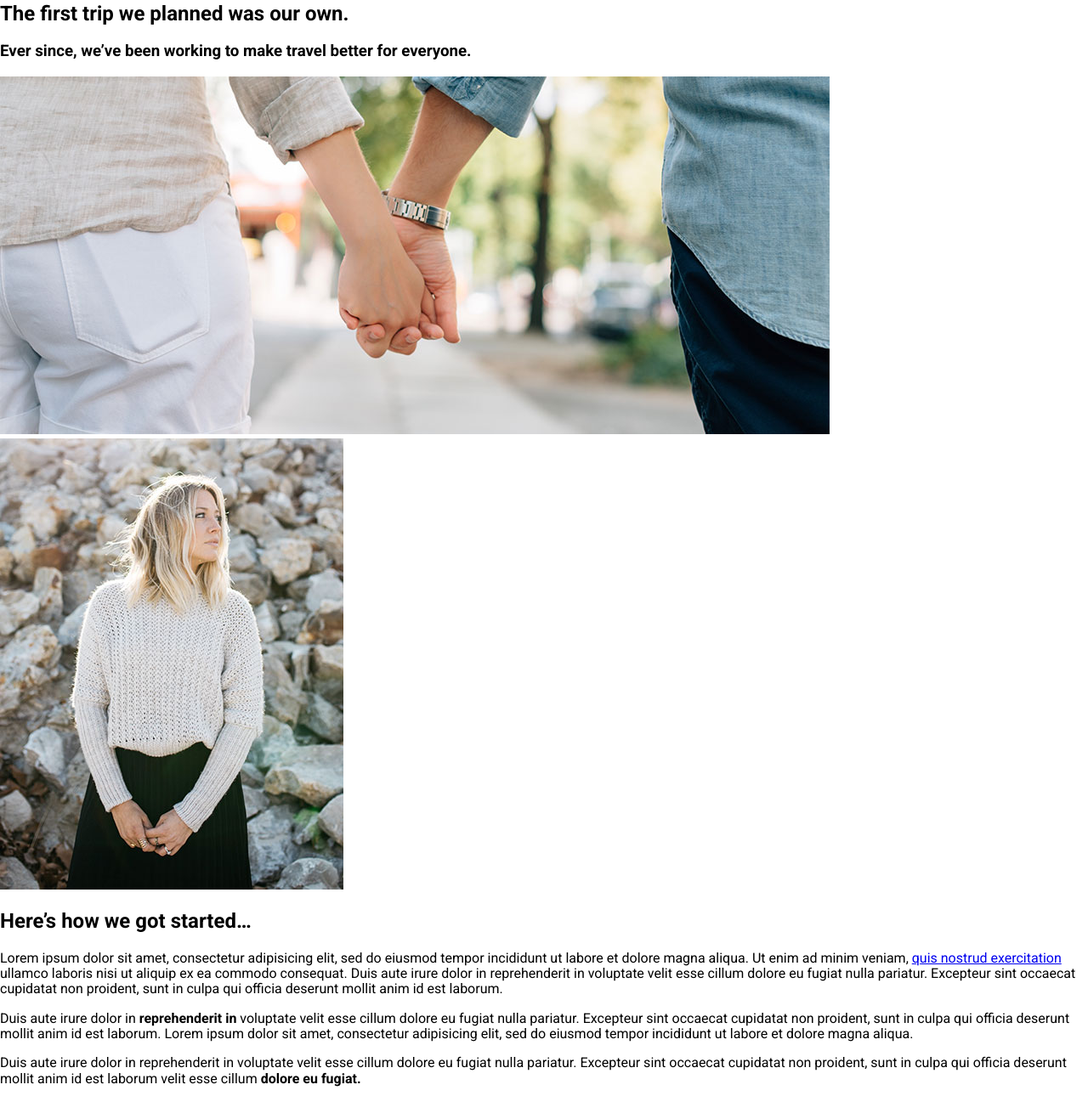
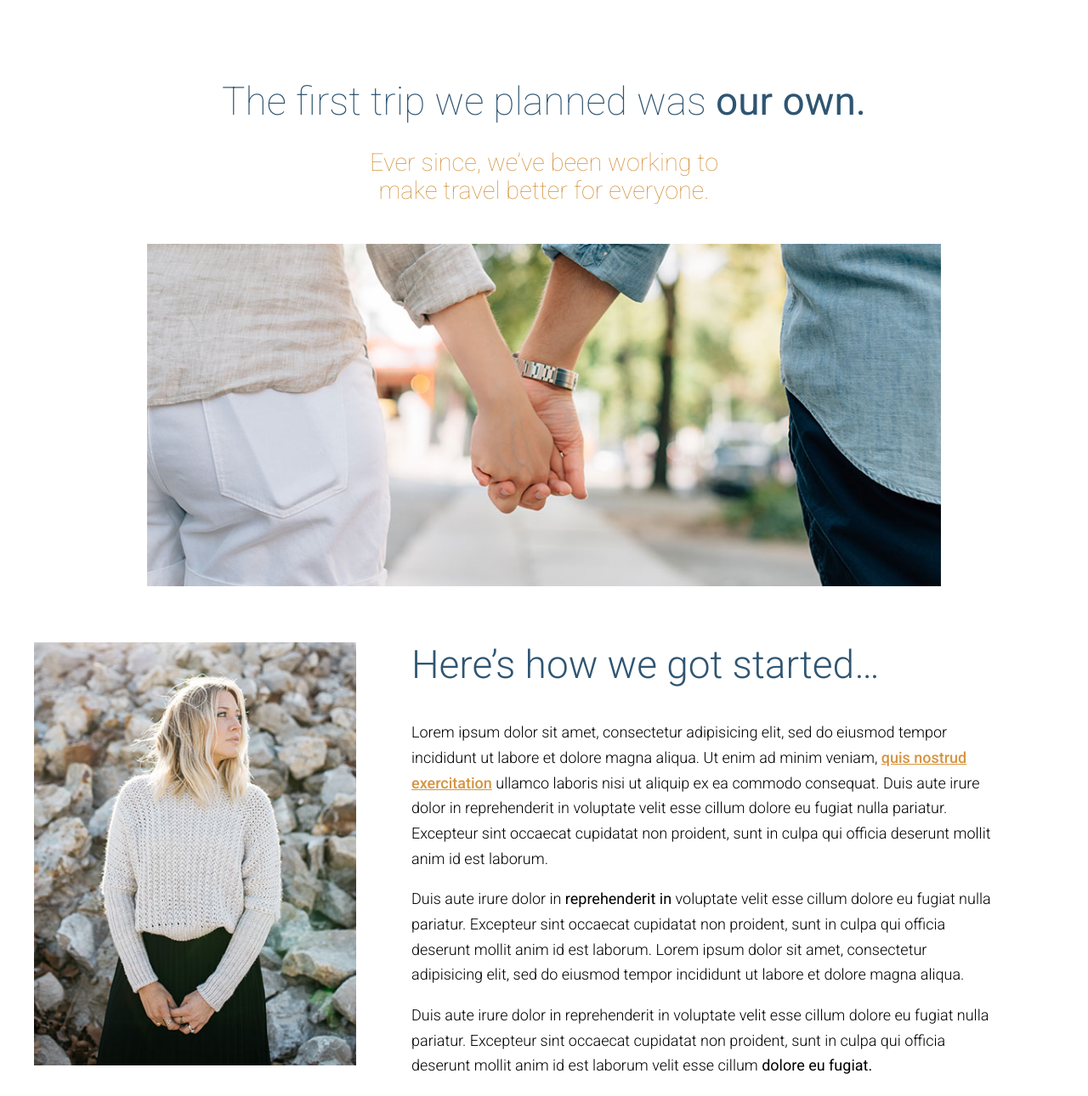
Before and after one commit to ajvergara/travel-clone, a website: page app/index.html in a window 1280 px wide. Shown: the part 797-2087 px from the top of the page at 85% size. Drawn offline with Linux system fonts and the light colour scheme.

Commit message:
Completed Our Beginnings Desktop Version - Next Mobile First

```diff
--- a/app/assets/styles/base/_global.css
+++ b/app/assets/styles/base/_global.css
@@ -1,3 +1,11 @@
+* {
+  box-sizing: border-box;
+}
+
+a {
+  color: $mainOrange;
+}
+
 body {
   font-family: 'Roboto', sans-serif;
 }
--- a/app/assets/styles/base/_mixins.css
+++ b/app/assets/styles/base/_mixins.css
@@ -3,3 +3,23 @@
     @mixin-content;
   }
 }
+
+@define-mixin atMedium{
+  @media (min-width: 768px){
+    @mixin-content;
+  }
+}
+
+@define-mixin atLarge{
+  @media (min-width: 992px){
+    @mixin-content;
+  }
+}
+
+@define-mixin clearfix{
+  &::after{
+    content: "";
+    display: table;
+    clear: both;
+  }
+}
--- /dev/null
+++ b/app/assets/styles/modules/_container.css
@@ -0,0 +1,16 @@
+.container{
+  overflow: hidden;
+  max-width: 1236px;
+  padding-left: 18px;
+  padding-right: 18px;
+  margin-left: auto;
+  margin-right: auto;
+
+  &--medium{
+    max-width: 970px;
+  }
+
+  &--mb-small{
+    margin-bottom: 3.875em;
+  }
+}
--- /dev/null
+++ b/app/assets/styles/modules/_generic-container.css
@@ -0,0 +1,11 @@
+.generic-container{
+  p {
+    font-size: 1.125rem;
+    font-weight: 300;
+    line-height: 1.65;
+  }
+
+  p a {
+    font-weight: 500;
+  }
+}
--- /dev/null
+++ b/app/assets/styles/modules/_heading.css
@@ -0,0 +1,39 @@
+.heading{
+  font-size: 2.875rem;
+  color: $mainBlue;
+  font-weight: 300;
+
+  &--no-margin-top{
+    margin-top: 0;
+  }
+
+  &--mb-small{
+    margin-bottom: .5em;
+  }
+
+  &--light{
+    font-weight: 100;
+  }
+
+  &--center{
+    text-align: center;
+  }
+
+  &--small{
+    font-size: 1.8rem;
+  }
+
+  &--orange{
+    color: $mainOrange;
+  }
+
+  &--narrow{
+    max-width: 467px;
+    margin-left: auto;
+    margin-right: auto;
+  }
+
+  &--mb-large{
+    margin-bottom: 1.6em;
+  }
+}
--- /dev/null
+++ b/app/assets/styles/modules/_page-section.css
@@ -0,0 +1,8 @@
+.page-section{
+  padding: 4.5rem 0;
+
+  &--blue{
+    background-color: $mainBlue;
+    color: #fff;
+  }
+}
--- /dev/null
+++ b/app/assets/styles/modules/_row.css
@@ -0,0 +1,21 @@
+.row{
+
+  @mixin clearfix;
+
+  &--gutters > div{
+    padding-right: 65px;
+  }
+
+  /* Mixin Medium */
+  @mixin atMedium{
+    &__medium-4{
+      float: left;
+      width: 37%;
+    }
+
+    &__medium-8{
+      float: left;
+      width: 63%;
+    }
+  }
+}
--- a/app/assets/styles/styles.css
+++ b/app/assets/styles/styles.css
@@ -4,3 +4,8 @@
 @import "base/_global";
 @import "modules/_large-hero";
 @import "modules/_btn";
+@import "modules/_page-section";
+@import "modules/_container";
+@import "modules/_heading";
+@import "modules/_row";
+@import "modules/_generic-container";
--- a/app/index.html
+++ b/app/index.html
@@ -36,18 +36,32 @@
     </div>
   </div>
 
-  <div id="our-beginning">
-    <h2>The first trip we planned was our own.</h2>
-    <h3>Ever since, we&rsquo;ve been working to make travel better for everyone.</h3>
-    <img src="assets/images/first-trip.jpg" alt="Couple walking down a street.">
-    <img src="assets/images/our-start.jpg" alt="Our founder, Jane Doe">
-    <h2>Here&rsquo;s how we got started&hellip;</h2>
-    <p>Lorem ipsum dolor sit amet, consectetur adipisicing elit, sed do eiusmod tempor incididunt ut labore et dolore magna aliqua. Ut enim ad minim veniam, <a href="#">quis nostrud exercitation</a> ullamco laboris nisi ut aliquip ex ea commodo consequat. Duis aute irure dolor in reprehenderit in voluptate velit esse cillum dolore eu fugiat nulla pariatur. Excepteur sint occaecat cupidatat non proident, sunt in culpa qui officia deserunt mollit anim id est laborum.</p>
-    <p>Duis aute irure dolor in <strong>reprehenderit in</strong> voluptate velit esse cillum dolore eu fugiat nulla pariatur. Excepteur sint occaecat cupidatat non proident, sunt in culpa qui officia deserunt mollit anim id est laborum. Lorem ipsum dolor sit amet, consectetur adipisicing elit, sed do eiusmod tempor incididunt ut labore et dolore magna aliqua.</p>
-    <p>Duis aute irure dolor in reprehenderit in voluptate velit esse cillum dolore eu fugiat nulla pariatur. Excepteur sint occaecat cupidatat non proident, sunt in culpa qui officia deserunt mollit anim id est laborum velit esse cillum <strong>dolore eu fugiat.</strong></p>
+  <div id="our-beginning" class="page-section">
+    <div class="container">
+      <h2 class="heading heading--mb-small heading--light heading--center">The first trip we planned was <strong>our own.</strong></h2>
+        <h3 class="heading heading--mb-large heading--small heading--narrow heading--orange heading--light heading--center">Ever since, we&rsquo;ve been working to make travel better for everyone.</h3>
+
+      <div class="container container--medium container--mb-small">
+        <img src="assets/images/first-trip.jpg" alt="Couple walking down a street.">
+      </div>
+
+      <div class="row row--gutters">
+
+        <div class="row__medium-4">
+          <img src="assets/images/our-start.jpg" alt="Our founder, Jane Doe">
+        </div>
+
+        <div class="row__medium-8 generic-container">
+          <h2 class="heading heading--no-margin-top">Here&rsquo;s how we got started&hellip;</h2>
+          <p>Lorem ipsum dolor sit amet, consectetur adipisicing elit, sed do eiusmod tempor incididunt ut labore et dolore magna aliqua. Ut enim ad minim veniam, <a href="#">quis nostrud exercitation</a> ullamco laboris nisi ut aliquip ex ea commodo consequat. Duis aute irure dolor in reprehenderit in voluptate velit esse cillum dolore eu fugiat nulla pariatur. Excepteur sint occaecat cupidatat non proident, sunt in culpa qui officia deserunt mollit anim id est laborum.</p>
+          <p>Duis aute irure dolor in <strong>reprehenderit in</strong> voluptate velit esse cillum dolore eu fugiat nulla pariatur. Excepteur sint occaecat cupidatat non proident, sunt in culpa qui officia deserunt mollit anim id est laborum. Lorem ipsum dolor sit amet, consectetur adipisicing elit, sed do eiusmod tempor incididunt ut labore et dolore magna aliqua.</p>
+          <p>Duis aute irure dolor in reprehenderit in voluptate velit esse cillum dolore eu fugiat nulla pariatur. Excepteur sint occaecat cupidatat non proident, sunt in culpa qui officia deserunt mollit anim id est laborum velit esse cillum <strong>dolore eu fugiat.</strong></p>
+        </div>
+      </div>
+    </div>
   </div>
 
-  <div id="features">
+  <div id="features" class="page-section page-section--blue">
     <img src="assets/images/icons/star.svg">
     <h2>Our Features</h2>
 
--- a/app/temp/styles/styles.css
+++ b/app/temp/styles/styles.css
@@ -341,6 +341,14 @@ template {
   display: none;
 }
 
+* {
+  box-sizing: border-box;
+}
+
+a {
+  color: #d59541;
+}
+
 body {
   font-family: 'Roboto', sans-serif;
 }
@@ -437,3 +445,103 @@ img{
       font-size: 1.25rem
   }
   }
+
+.page-section{
+  padding: 4.5rem 0;
+}
+
+.page-section--blue{
+    background-color: #2f5572;
+    color: #fff;
+  }
+
+.container{
+  overflow: hidden;
+  max-width: 1236px;
+  padding-left: 18px;
+  padding-right: 18px;
+  margin-left: auto;
+  margin-right: auto;
+}
+
+.container--medium{
+    max-width: 970px;
+  }
+
+.container--mb-small{
+    margin-bottom: 3.875em;
+  }
+
+.heading{
+  font-size: 2.875rem;
+  color: #2f5572;
+  font-weight: 300;
+}
+
+.heading--no-margin-top{
+    margin-top: 0;
+  }
+
+.heading--mb-small{
+    margin-bottom: .5em;
+  }
+
+.heading--light{
+    font-weight: 100;
+  }
+
+.heading--center{
+    text-align: center;
+  }
+
+.heading--small{
+    font-size: 1.8rem;
+  }
+
+.heading--orange{
+    color: #d59541;
+  }
+
+.heading--narrow{
+    max-width: 467px;
+    margin-left: auto;
+    margin-right: auto;
+  }
+
+.heading--mb-large{
+    margin-bottom: 1.6em;
+  }
+
+.row::after{
+    content: "";
+    display: table;
+    clear: both;
+  }
+
+.row--gutters > div{
+    padding-right: 65px;
+  }
+
+/* Mixin Medium */
+
+@media (min-width: 768px){
+    .row__medium-4{
+      float: left;
+      width: 37%;
+    }
+
+    .row__medium-8{
+      float: left;
+      width: 63%;
+    }
+  }
+
+.generic-container p {
+    font-size: 1.125rem;
+    font-weight: 300;
+    line-height: 1.65;
+  }
+
+.generic-container p a {
+    font-weight: 500;
+  }
```
